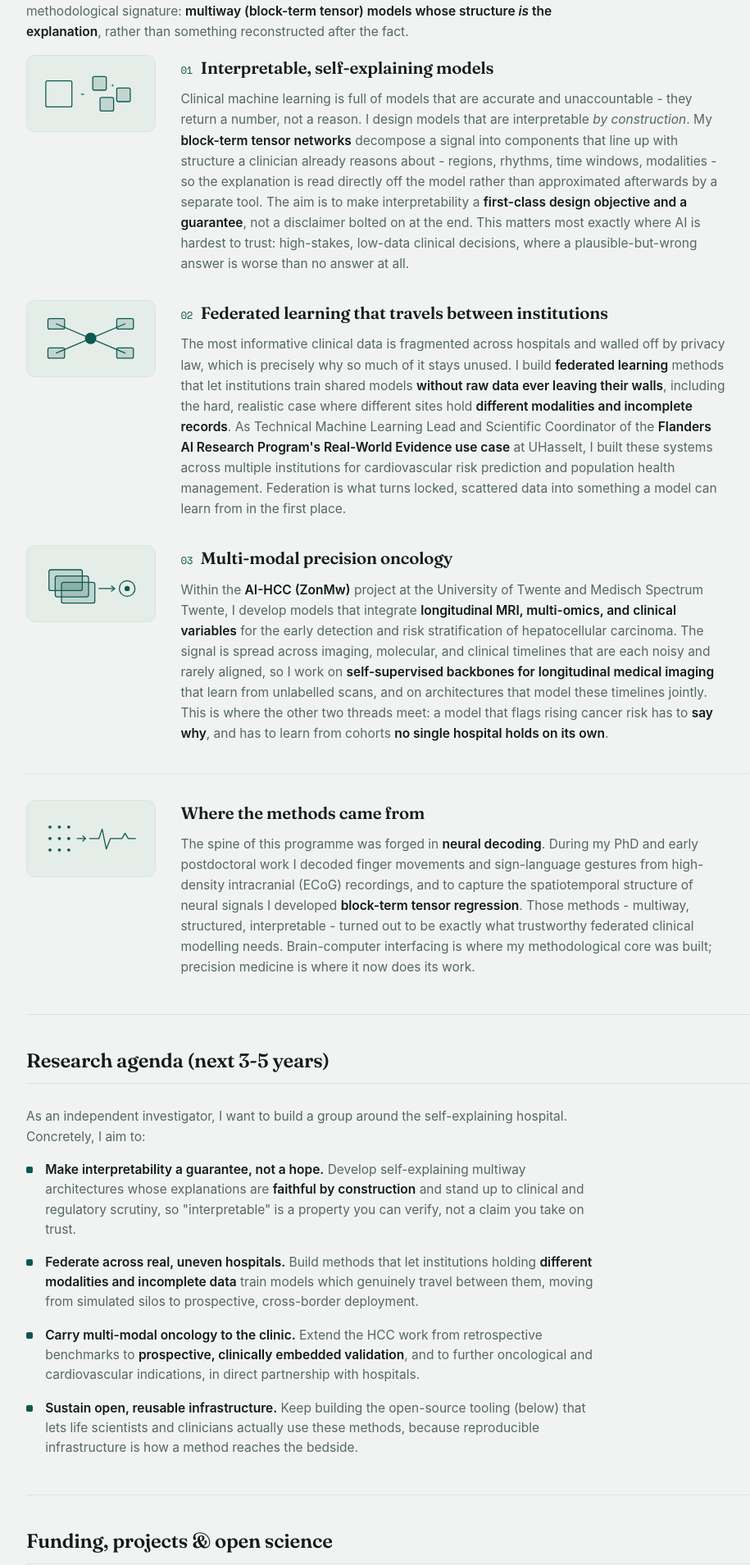
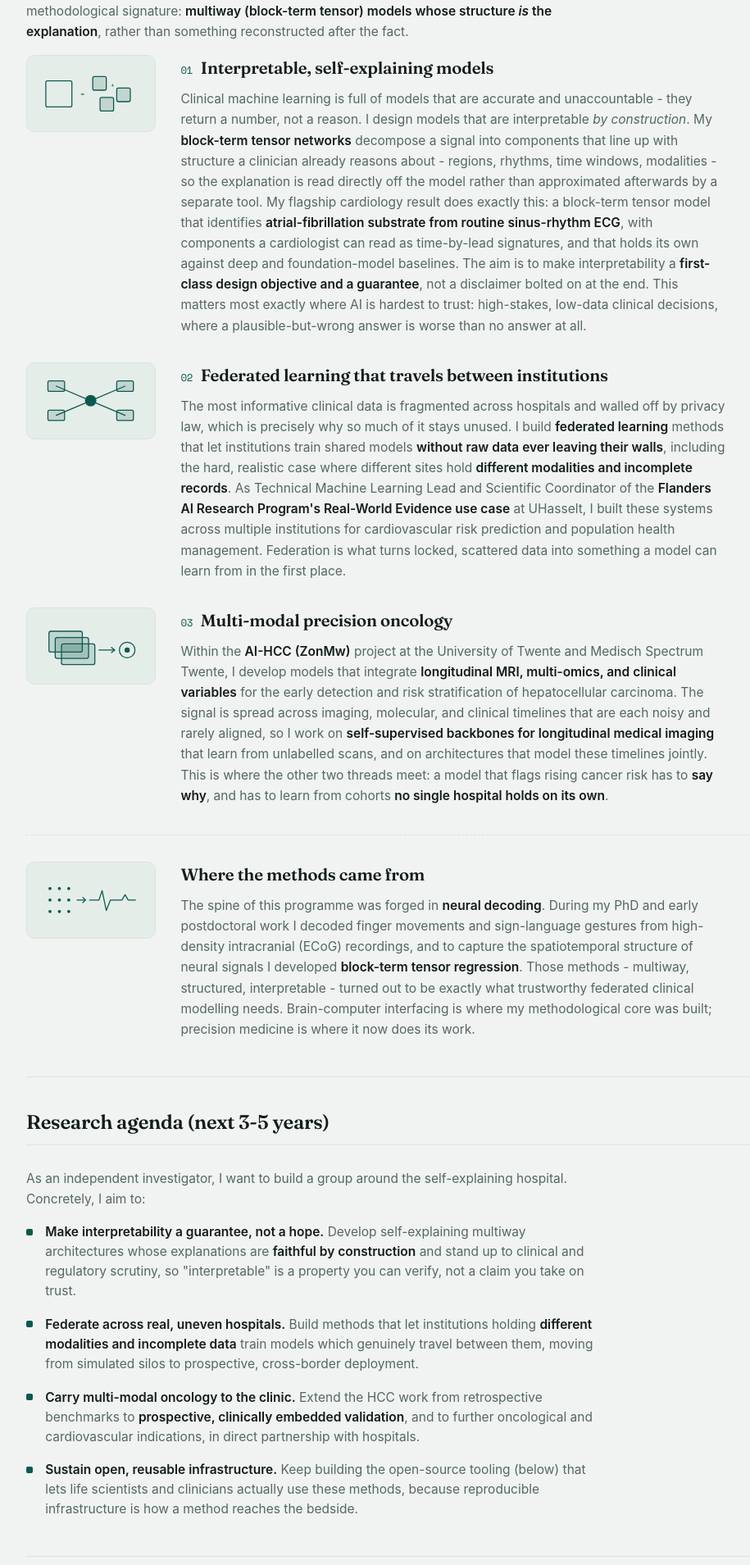
Before and after one commit to TheAxeC/theaxec.github.io, a Jekyll site: the page built from _pages/research.md, in a window 1280 px wide. Shown: the part 534-2443 px from the top of the page at 82% size, without its empty margins (88-1003 px from the left). Built offline with Jekyll 4.4.1, drawn with Linux system fonts in a browser that asks for light colours.

Commit message:
Enhance site metadata and improve 404 page design; add favicon and update CSS styles

```diff
--- a/_includes/site/head.html
+++ b/_includes/site/head.html
@@ -4,7 +4,9 @@
 <meta name="author" content="{{ site.data.website.description.title }}"/>
 <meta name="keywords" content="{% if page.keywords %}{{ page.keywords }}{% else %}Axel Faes, AI for healthcare, federated learning, self-explaining AI, block-term tensor, precision medicine{% endif %}"/>
 <title>{{ page.title }} - {{ site.data.website.header.intro }}</title>
+<link rel="icon" type="image/svg+xml" href="{{ '/favicon.svg' | relative_url }}">
 <link rel="icon" href="{{ site.data.website.footer.left.url }}" type="image/png">
+<meta name="theme-color" content="#0C594E">
 <link rel="alternate" type="application/atom+xml" title="{{ site.data.website.header.intro }} - Research Diary" href="{{ '/feed.xml' | relative_url }}">
 
 <meta property="og:type" content="website">
--- a/_pages/research.md
+++ b/_pages/research.md
@@ -20,7 +20,7 @@
     <div class="pdia">{% include site/program-diagram.html key='tensor' %}</div>
     <div>
       <h3><span class="n">01</span> Interpretable, self-explaining models</h3>
-      <p>Clinical machine learning is full of models that are accurate and unaccountable - they return a number, not a reason. I design models that are interpretable <em>by construction</em>. My <strong>block-term tensor networks</strong> decompose a signal into components that line up with structure a clinician already reasons about - regions, rhythms, time windows, modalities - so the explanation is read directly off the model rather than approximated afterwards by a separate tool. The aim is to make interpretability a <strong>first-class design objective and a guarantee</strong>, not a disclaimer bolted on at the end. This matters most exactly where AI is hardest to trust: high-stakes, low-data clinical decisions, where a plausible-but-wrong answer is worse than no answer at all.</p>
+      <p>Clinical machine learning is full of models that are accurate and unaccountable - they return a number, not a reason. I design models that are interpretable <em>by construction</em>. My <strong>block-term tensor networks</strong> decompose a signal into components that line up with structure a clinician already reasons about - regions, rhythms, time windows, modalities - so the explanation is read directly off the model rather than approximated afterwards by a separate tool. My flagship cardiology result does exactly this: a block-term tensor model that identifies <strong>atrial-fibrillation substrate from routine sinus-rhythm ECG</strong>, with components a cardiologist can read as time-by-lead signatures, and that holds its own against deep and foundation-model baselines. The aim is to make interpretability a <strong>first-class design objective and a guarantee</strong>, not a disclaimer bolted on at the end. This matters most exactly where AI is hardest to trust: high-stakes, low-data clinical decisions, where a plausible-but-wrong answer is worse than no answer at all.</p>
     </div>
   </article>
 
--- a/assets/css/site.css
+++ b/assets/css/site.css
@@ -1,9 +1,8 @@
 @charset "utf-8";
 
-/* Homepage design system - "self-explaining hospital" build.
-   Clean, substance-first, one violet accent. Space Grotesk (display),
-   Space Mono (labels/data), system sans (body). Self-contained; this page
-   does not use Bootstrap. */
+/* Site design system - "self-explaining hospital" build.
+   Clean, substance-first, one deep-petrol accent. Fraunces (display serif),
+   Space Mono (labels/data), system sans (body). Self-contained; no Bootstrap. */
 
 *{box-sizing:border-box;margin:0;padding:0}
 :root{
@@ -17,6 +16,7 @@
 :root[data-theme="dark"]{color-scheme:dark}
 body{background:var(--paper);color:var(--ink);font-family:var(--sans);font-size:15.5px;line-height:1.58;-webkit-font-smoothing:antialiased}
 a{color:inherit;text-decoration:none}
+a:focus-visible,button:focus-visible,summary:focus-visible,[tabindex]:focus-visible{outline:2px solid var(--accent);outline-offset:2px;border-radius:3px}
 .wrap{max-width:1120px;margin:0 auto;padding:0 2.2rem}
 mark{background:var(--accent-soft);color:var(--accent);padding:0 .12em;border-radius:3px;font-weight:700}
 
@@ -148,6 +148,8 @@
 .stmt-table td strong{color:var(--ink);font-weight:600}
 .stmt-cta{margin-top:2.6rem;padding-top:1.9rem;border-top:1px solid var(--line);display:flex;gap:1rem;flex-wrap:wrap}
 .stmt-cta .btn{margin-bottom:0}
+.nf-code{font-family:var(--mono);font-weight:700;font-size:clamp(3.5rem,12vw,6rem);line-height:1;letter-spacing:-.02em;color:var(--accent)}
+.nf-code+h1{margin-top:.5rem}
 .btn{display:inline-flex;align-items:center;gap:.4rem;font-family:var(--mono);font-size:.73rem;text-transform:uppercase;letter-spacing:.04em;border:1px solid var(--accent);color:var(--accent);padding:.5rem .9rem;border-radius:8px;transition:.18s;margin-bottom:1.4rem}
 .btn:hover{background:var(--accent);color:#fff}
 .btn svg{width:1em;height:1em;flex:0 0 auto}
```
Also changed, not shown: _pages/404.md (+10 -2 lines), favicon.svg (added), 1 other file.
